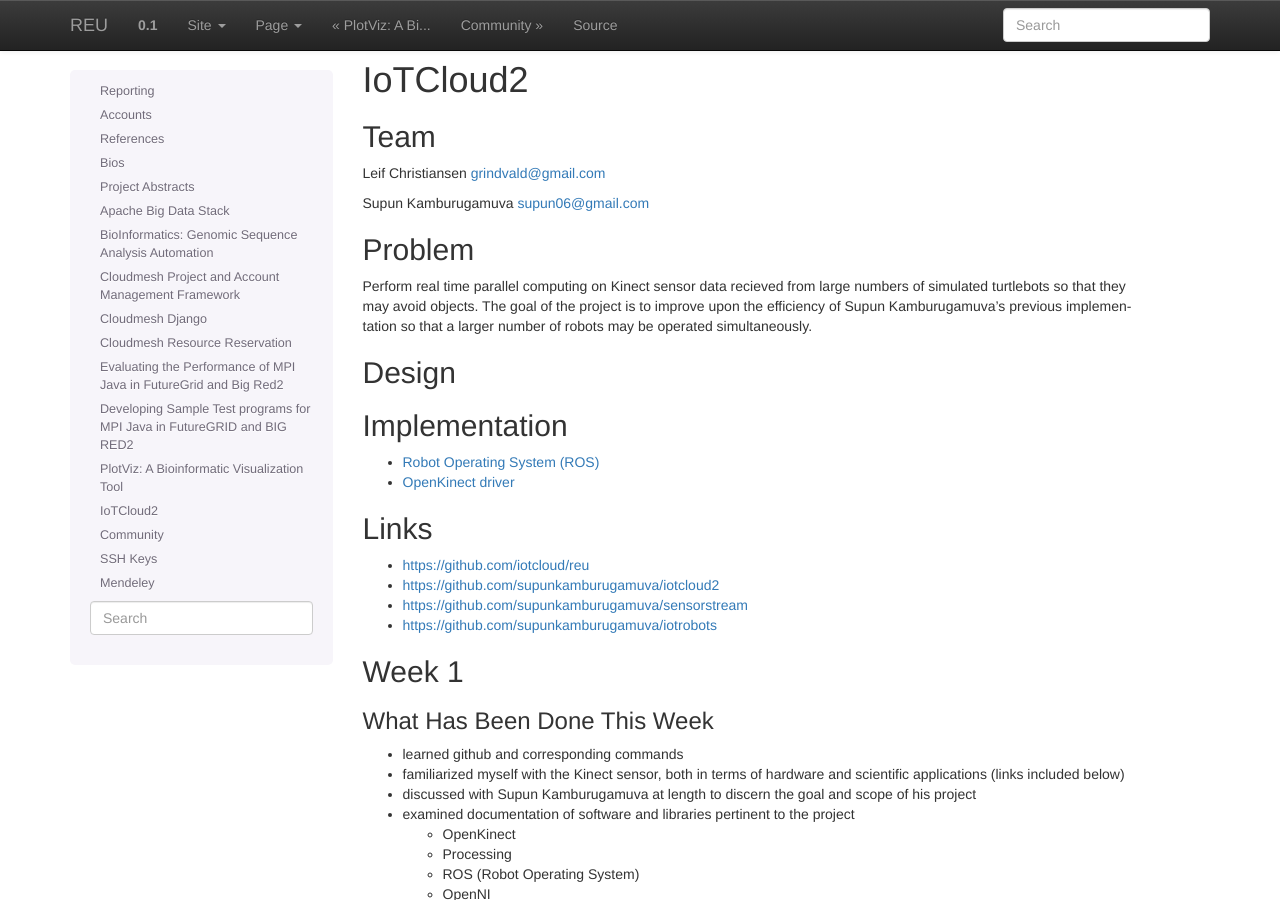
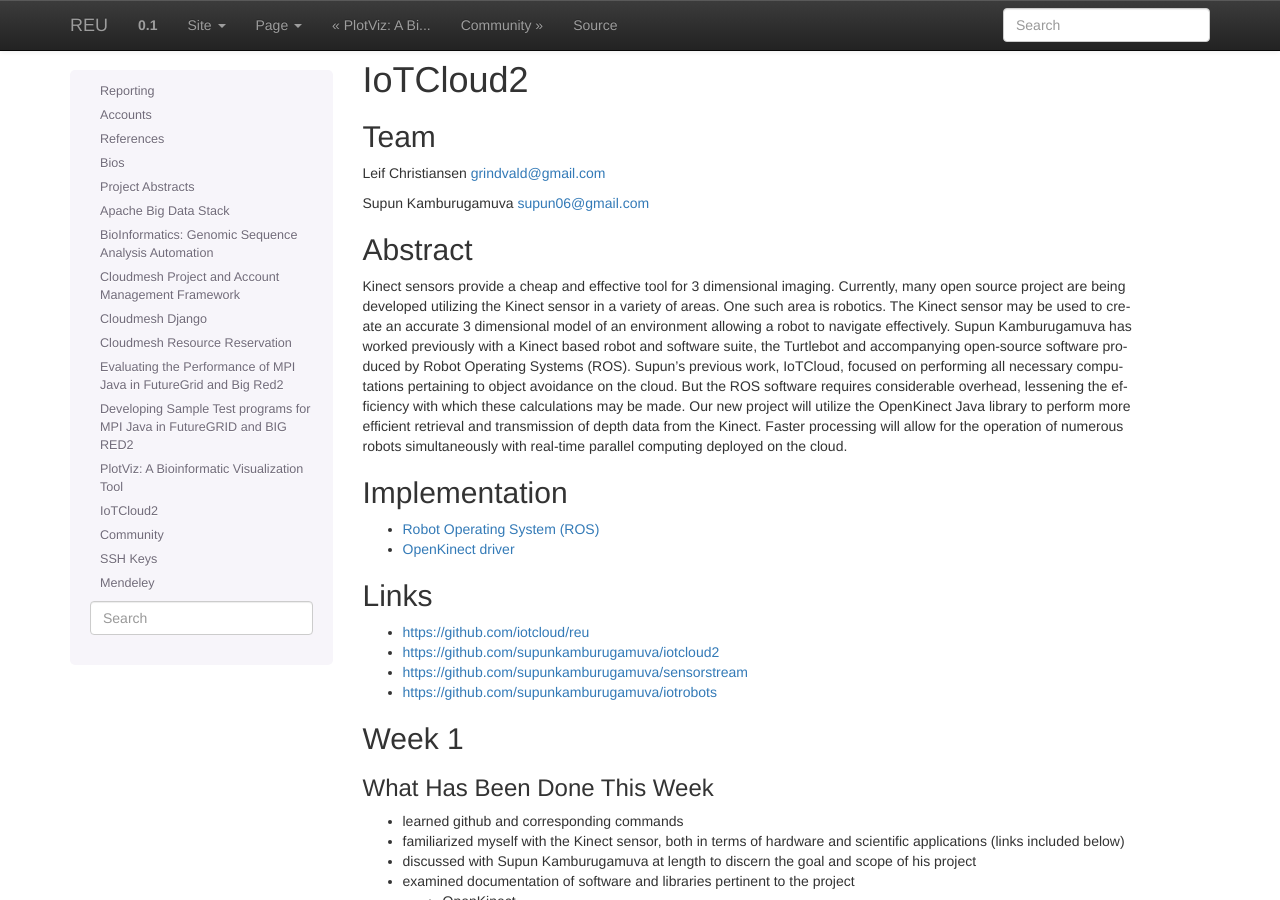
Before and after one commit to cloudmesh-project/reu-2014, a Sphinx documentation site: the page built from doc/source/projects/robotics.rst, in a window 1280 px wide and 900 px high. Built offline with Sphinx 7.4.7, drawn with Linux system fonts in a browser that asks for light colours.

Commit message:
Update robotics.rst

```diff
--- a/doc/source/projects/robotics.rst
+++ b/doc/source/projects/robotics.rst
@@ -7,17 +7,16 @@ Leif Christiansen grindvald@gmail.com
 
 Supun Kamburugamuva supun06@gmail.com
 
-Problem
+Abstract
 ----------------------------------------------------------------------
 
-Perform real time parallel computing on Kinect sensor data recieved from
-large numbers of simulated turtlebots so that they may avoid objects.
-The goal of the project is to improve upon the efficiency of Supun
-Kamburugamuva's previous implementation so that a larger number of
-robots may be operated simultaneously.
-
-Design
-----------------------------------------------------------------------
+Kinect sensors provide a cheap and effective tool for 3 dimensional imaging. Currently, many open source project are being developed utilizing the Kinect sensor in a variety of areas. One such area is robotics.
+The Kinect sensor may be used to create an accurate 3 dimensional model of an environment allowing a robot to navigate effectively.
+Supun Kamburugamuva has worked previously with a Kinect based robot and software suite, the Turtlebot and accompanying open-source software produced by Robot Operating Systems (ROS).
+Supun's previous work, IoTCloud, focused on performing all necessary computations pertaining to object avoidance on the cloud.
+But the ROS software requires considerable overhead, lessening the efficiency with which these calculations may be made.
+Our new project will utilize the OpenKinect Java library to perform more efficient retrieval and transmission of depth data from the Kinect.
+Faster processing will allow for the operation of numerous robots simultaneously with real-time parallel computing deployed on the cloud.
 
 
 Implementation
```
